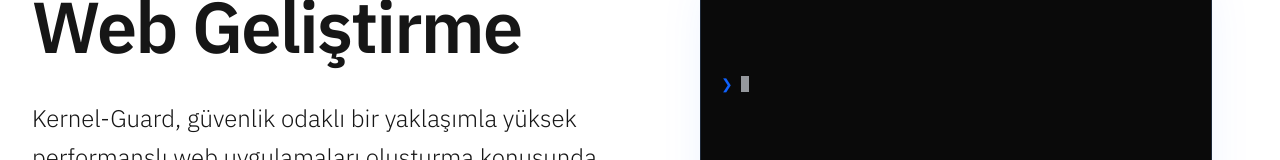
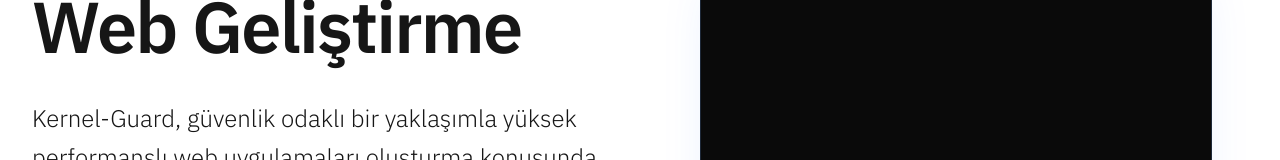
Before and after one commit to ErenAri/kernel-guard-frontend, a React (Vite) app: page / in a window 1280 px wide. Shown: the part 427-587 px from the top of the page. Built offline with nearby package versions, Linux system fonts and the light colour scheme.

Commit message:
feat: Update favicon and terminal animation
Replaces the PNG favicon with an SVG for better scalability.
Refactors the security terminal animation logic to simplify its state management and timing.

```diff
--- a/index.html
+++ b/index.html
@@ -4,7 +4,7 @@
     <meta charset="UTF-8" />
     <meta name="viewport" content="width=device-width, initial-scale=1.0" />
     <meta name="theme-color" content="#161616" />
-    <link rel="icon" type="image/png" href="https://storage.googleapis.com/m-infra-ais-prod-399110920482.europe-west2.run.app/ais-dev-3b2rqidgrlxxfxo5fs4lfr-399110920482.europe-west2.run.app/attachments/86903e05-950c-403d-b472-132984136a87.png" />
+    <link rel="icon" type="image/svg+xml" href="/favicon.svg" />
     <title>Kernel Guard | Secure Web Development & Cybersecurity Solutions</title>
     <meta name="description" content="Kernel Guard specializes in building high-performance, secure web applications, hardened backend architectures, and post-quantum cryptography solutions." />
     <meta name="keywords" content="Kernel Guard, secure web development, cybersecurity, hardened backend, post-quantum cryptography, React security" />
--- a/src/components/SecurityTerminal.tsx
+++ b/src/components/SecurityTerminal.tsx
@@ -22,24 +22,15 @@
   useEffect(() => {
     let timeout: NodeJS.Timeout;
 
-    const nextLine = () => {
-      setVisibleLines((prev) => {
-        const next = prev + 1;
-        if (next > LOG_SEQUENCE.length) {
-          // Reset after a delay
-          timeout = setTimeout(() => setVisibleLines(0), 1000);
-          return prev;
-        }
-
-        const currentLog = LOG_SEQUENCE[prev];
-        timeout = setTimeout(nextLine, currentLog.delay);
-        return next;
-      });
-    };
-
-    // Start sequence
     if (visibleLines === 0) {
-      timeout = setTimeout(nextLine, 1000);
+      timeout = setTimeout(() => setVisibleLines(1), 1000);
+    } else if (visibleLines > LOG_SEQUENCE.length) {
+      timeout = setTimeout(() => setVisibleLines(0), 2000);
+    } else {
+      const currentLog = LOG_SEQUENCE[visibleLines - 1];
+      timeout = setTimeout(() => {
+        setVisibleLines(v => v + 1);
+      }, currentLog.delay);
     }
 
     return () => clearTimeout(timeout);
```
Also changed, not shown: public/favicon.svg (added).
